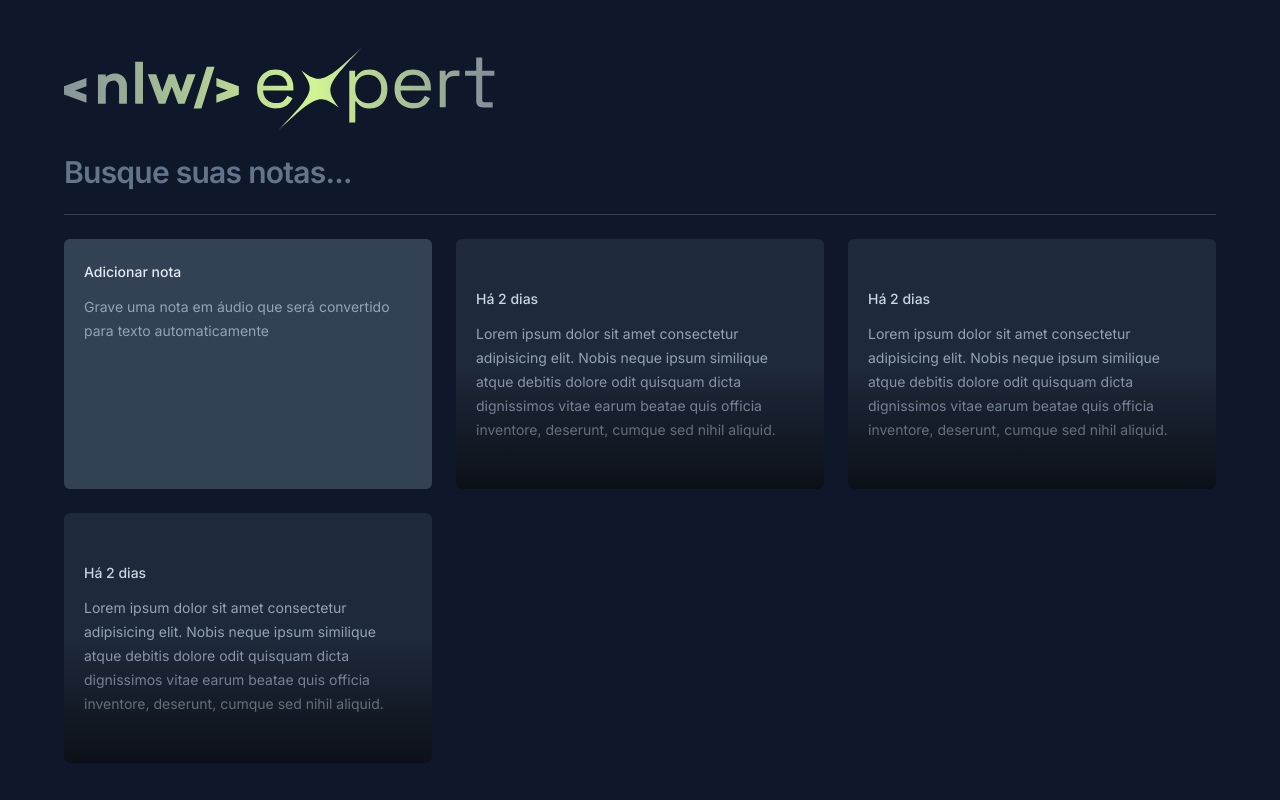
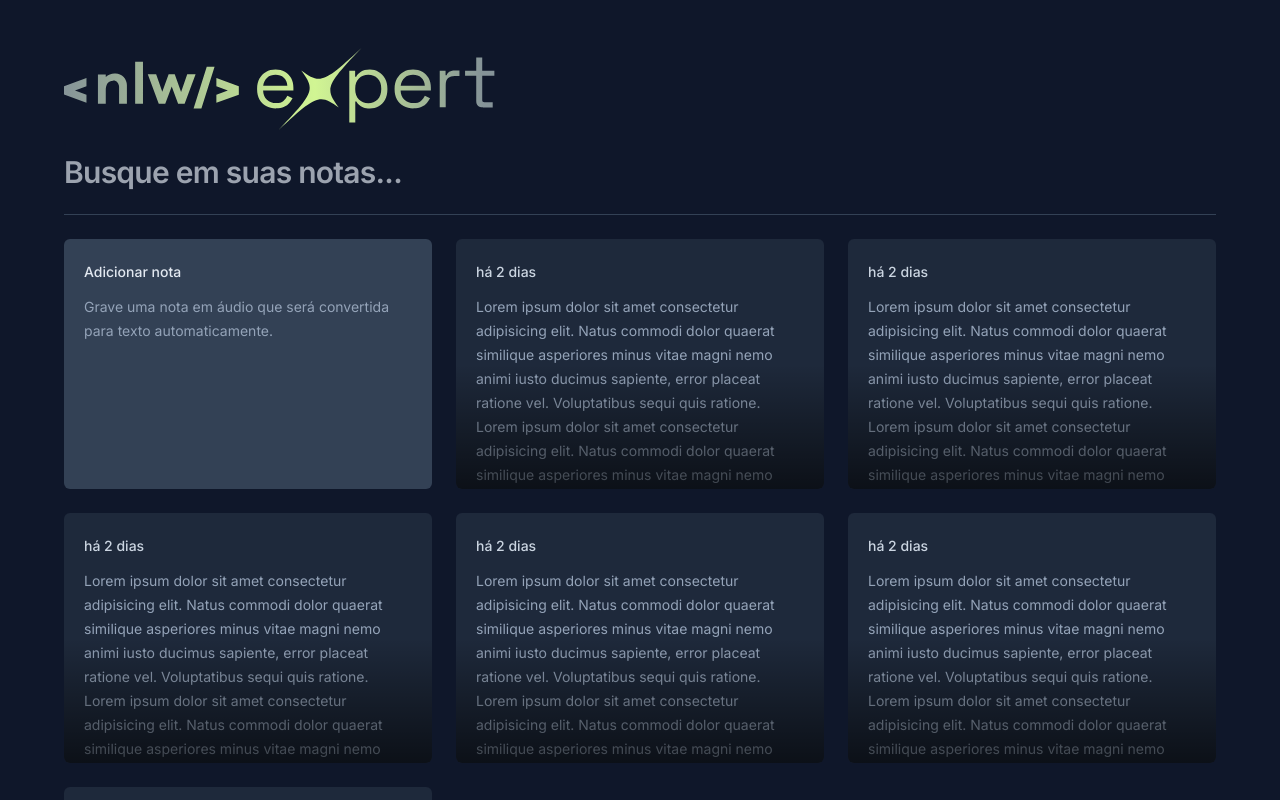
Before and after one commit to KennethOlusegun/nlw_expert_react, a React (Vite) app: page / in a window 1280 px wide. Shown: the top 800 px of the page. Built offline with nearby package versions, Linux system fonts and the light colour scheme.

Commit message:
feat: updating app structure

```diff
--- a/src/App.tsx
+++ b/src/App.tsx
@@ -1,37 +1,31 @@
-import Logo from './assets/Logo.svg'
-import NoteCard from "./compponents/note-card"
+import logo from "./assets/logo.svg";
+import { NewNoteCard } from "./compponents/new-note-card";
+import { NoteCard } from "./compponents/note-card";
 
 export function App() {
-
   return (
     <div className="mx-auto max-w-6xl my-12 space-y-6">
-		<img src={Logo} alt="Nlw Expert"/>
+      <img src={logo} alt="NLW Expert" />
 
-		<form>
+      <form className="w-full">
         <input
           type="text"
-			 placeholder="Busque suas notas..."
-			 className="w-full bg-transparent text-3xl font-semibold tracking-tight outline-none placeholder:text-slate-500"/>
+          placeholder="Busque em suas notas..."
+          className="w-full bg-transparent text-3xl font-semibold tracking-tight outline-none placeholder:text-state-500"
+        />
       </form>
 
-		<div className="h-px bg-slate-700"/>
+      <div className="h-px bg-slate-700" />
 
-		<div className="grid grid-cols-3 auto-rows-[250px] gap-6">
-			<div className="rounded-md bg-slate-700 p-5 space-y-3 overflow-hidden relative ">
-				<span className="text-sm font-medium text-slate-200">
-					Adicionar nota
-				</span>
-				<p className="text-sm leading-6 text-slate-400">
-					Grave uma nota em áudio que será convertido para texto automaticamente
-				</p>
-
-			</div>
-
-
+      <div className="grid grid-cols-3 gap-6 auto-rows-[250px]">
+        <NewNoteCard />
+        <NoteCard />
+        <NoteCard />
+        <NoteCard />
         <NoteCard />
         <NoteCard />
         <NoteCard />
       </div>
     </div>
-  )
+  );
 }
--- /dev/null
+++ b/src/compponents/new-note-card.tsx
@@ -0,0 +1,11 @@
+export function NewNoteCard() {
+  return (
+    <div className="rounded-md bg-slate-700 p-5 space-y-3">
+      <span className="text-sm font-medium text-slate-200">Adicionar nota</span>
+
+      <p className="text-sm leading-6 text-slate-400">
+        Grave uma nota em áudio que será convertida para texto automaticamente.
+      </p>
+    </div>
+  );
+}
--- a/src/compponents/note-card.tsx
+++ b/src/compponents/note-card.tsx
@@ -1,14 +1,20 @@
-export default function NoteCard(){
-	return (
-		<button className="focus-visible:ring-2 focus-visible:ring-lime-400 outline-none  text-left hover:ring-2 hover:ring-slate-600 rounded-md bg-slate-800 p-5 space-y-3 overflow-hidden relative ">
-				<span className="text-sm font-medium text-slate-300">
-					Há 2 dias
-				</span>
-				<p className="text-sm leading-6 text-slate-400">
-					Lorem ipsum dolor sit amet consectetur adipisicing elit. Nobis neque ipsum similique atque debitis dolore odit quisquam dicta dignissimos vitae earum beatae quis officia inventore, deserunt, cumque sed nihil aliquid.
-				</p>
 
-				<div className="absolute bottom-0 left-0 right-0 h-1/2 bg-gradient-to-t from-black/60 to-black/0 pointer-events-none" />
-		</button>
-	)
+export function NoteCard() {
+  return (
+    <button className="rounded-md text-left bg-slate-800 p-5 space-y-3 overflow-hidden relative hover:ring-2 hover:ring-slate-600 focus-visible:ring-2 focus-visible:ring-lime-400 outline-none">
+      <span className="text-sm font-medium text-slate-300">há 2 dias</span>
+
+      <p className="text-sm leading-6 text-slate-400">
+        Lorem ipsum dolor sit amet consectetur adipisicing elit. Natus commodi
+        dolor quaerat similique asperiores minus vitae magni nemo animi iusto
+        ducimus sapiente, error placeat ratione vel. Voluptatibus sequi quis
+        ratione. Lorem ipsum dolor sit amet consectetur adipisicing elit. Natus
+        commodi dolor quaerat similique asperiores minus vitae magni nemo animi
+        iusto ducimus sapiente, error placeat ratione vel. Voluptatibus sequi
+        quis ratione.
+      </p>
+
+      <div className="absolute bottom-0 left-0 right-0 h-1/2 bg-gradient-to-t from-black/60 to-black/0 pointer-events-none" />
+    </button>
+  );
 }
--- a/src/main.tsx
+++ b/src/main.tsx
@@ -1,6 +1,7 @@
 import React from 'react'
 import ReactDOM from 'react-dom/client'
-import {App} from './App'
+import { App } from './app'
+
 import './index.css'
 
 ReactDOM.createRoot(document.getElementById('root')!).render(
```
Lines whose indentation alone changed are shown as unchanged.
